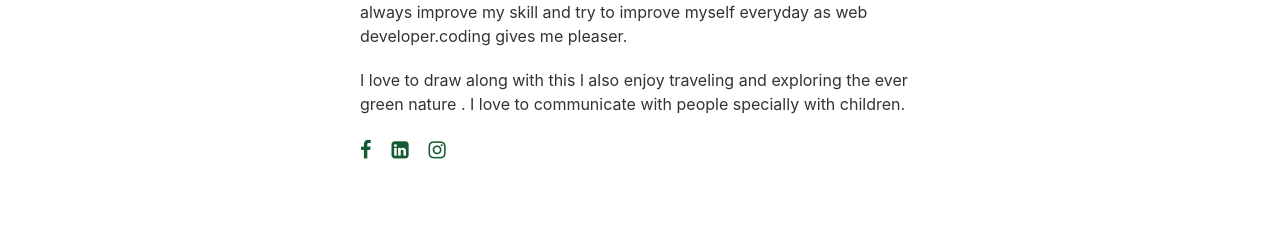
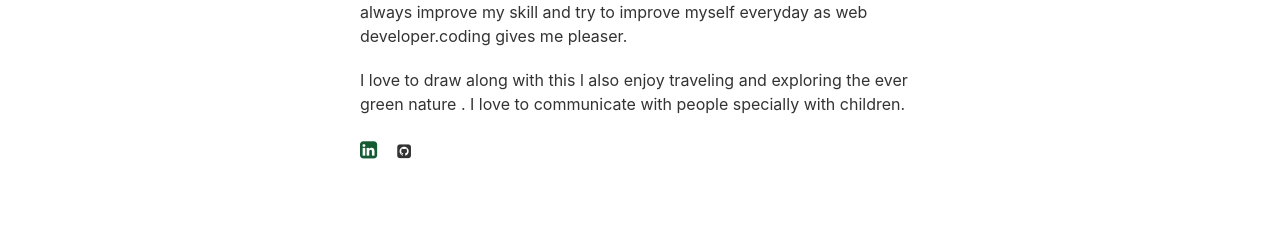
Before and after one commit to arifa-akter/my-portfolio, a React (Create React App) app: page / in a window 1280 px wide. Shown: the part 880-1106 px from the top of the page. Built offline with nearby package versions, Linux system fonts and the light colour scheme.

Commit message:
add file

```diff
--- a/src/components/HomePage/About.js
+++ b/src/components/HomePage/About.js
@@ -17,9 +17,14 @@ const About = () => {
                   <p className='pb-5'>I love to draw along with this l also enjoy traveling and exploring the ever green nature .
                   I love to communicate with people specially with children.</p>
                   <p>
-                  <i class="fa fa-facebook pr-5 text-xl text-primary" aria-hidden="true"></i>
+                  <a  href="https://www.linkedin.com/in/arifa-choity-905182241/"  rel="noreferrer" target="_blank" >
                   <i class="fa fa-linkedin-square pr-5 text-xl text-primary" aria-hidden="true"></i>
-                  <i class="fa fa-instagram pr-5 text-xl text-primary" aria-hidden="true"></i>
+                  </a>
+                  <a  href="https://github.com/arifa-akter"  rel="noreferrer" target="_blank" >
+                  <i class="fa fa-github-square" aria-hidden="true"></i>
+                  </a>
+
+
                   </p>
                   </div>
              </div>
--- a/src/components/HomePage/ContactMe.js
+++ b/src/components/HomePage/ContactMe.js
@@ -18,6 +18,7 @@ const ContactMe = () => {
                </div>
 
                <div className='flex justify-center items-center'>
+
                    {
                      thanks? thanks :
                      <div className=''>
```
